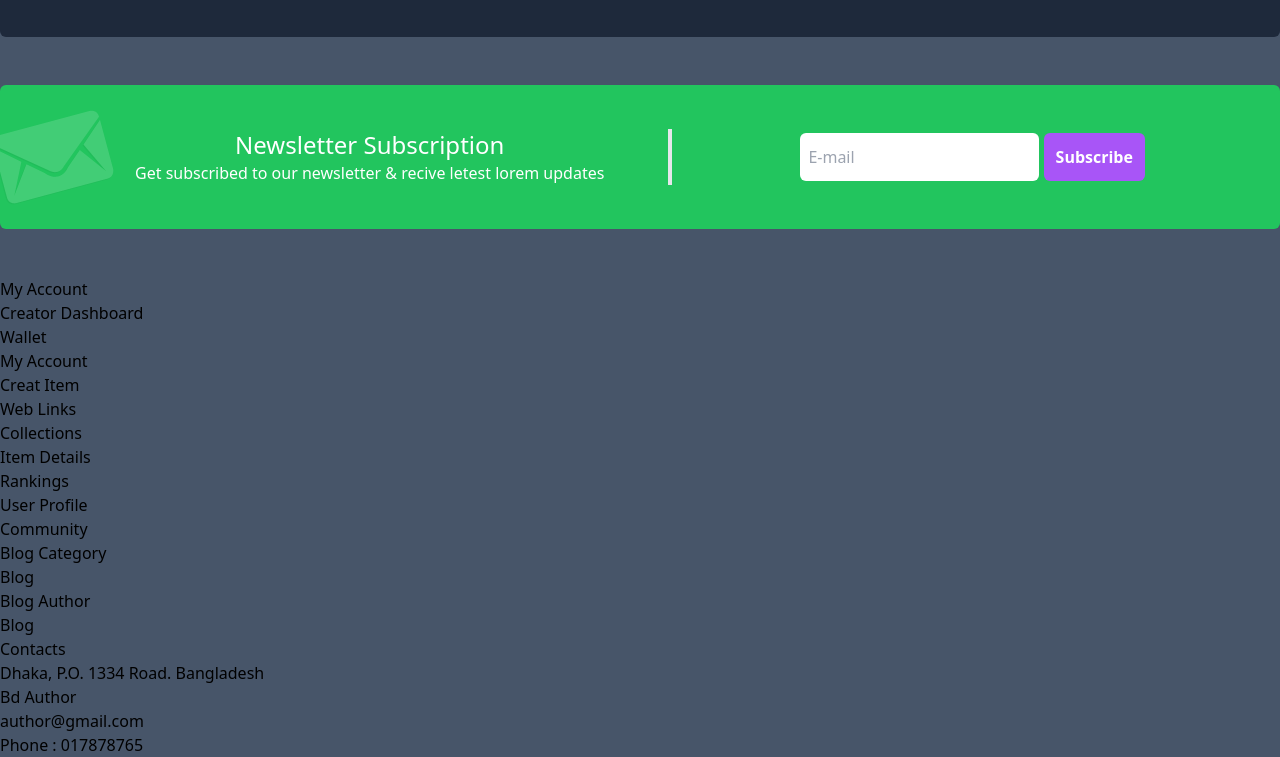
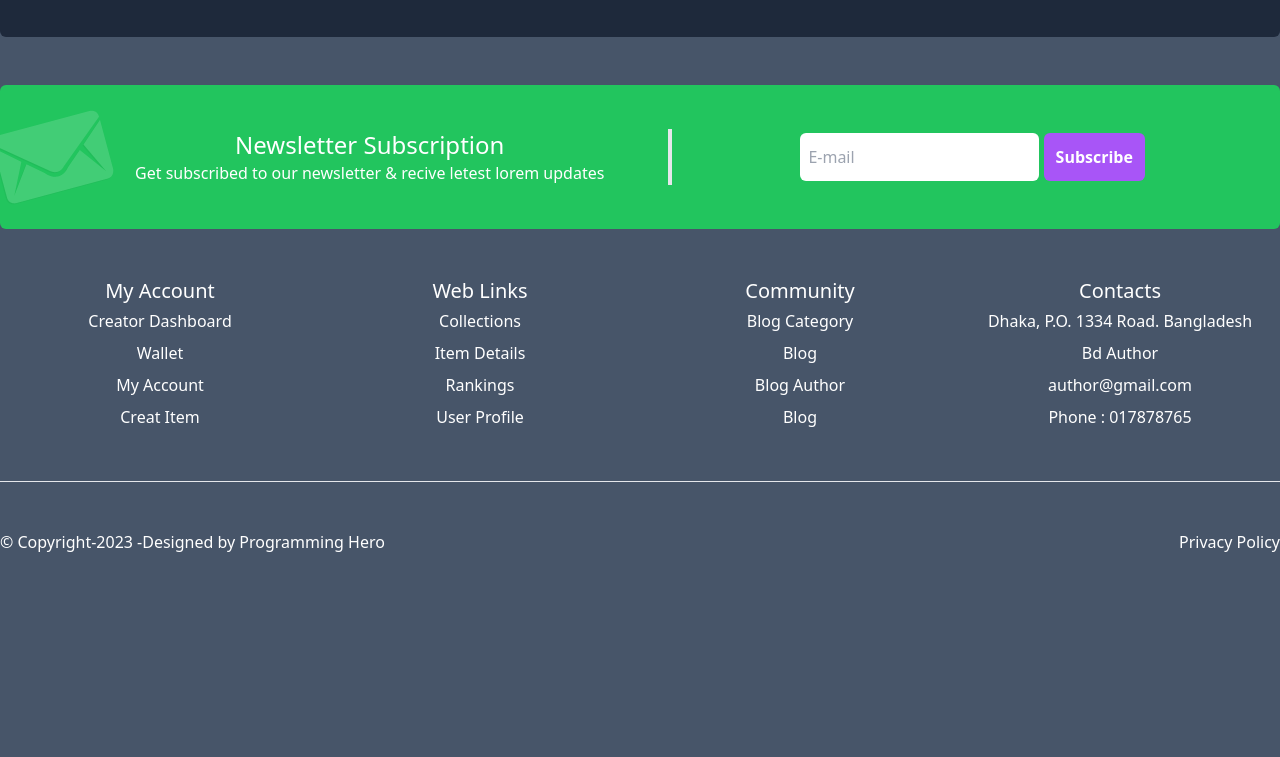
Before and after one commit to liakat23/Project-With-Tailwind, a website built with Vite: page index.html in a window 1280 px wide. Shown: the part 3133-3890 px from the top of the page. After the commit the page ends 3707 px from the top, so only its background shows below. Built offline with nearby package versions, Linux system fonts and the light colour scheme.

Commit message:
Complete

```diff
--- a/index.html
+++ b/index.html
@@ -228,40 +228,48 @@
 
 
 <!-- Section 6 Area Start -->
-<section>
-    <div>
-        <div>
-            <h2>My Account</h2>
+<footer class="my-12 mb-10">
+    <div class="grid  sm:grid-cols-4 text-white justify-center items-center text-center">
+        <div class="leading-8">
+            <h2 class="text-xl">My Account</h2>
             <h2>Creator Dashboard</h2>
             <h2>Wallet</h2>
             <h2>My Account</h2>
             <h2>Creat Item</h2>
         </div>
-        <div>
-            <h2>Web Links</h2>
+        <div class="leading-8">
+            <h2 class="text-xl">Web Links</h2>
             <h2>Collections</h2>
             <h2>Item Details</h2>
             <h2>Rankings</h2>
             <h2>User Profile</h2>
         </div>
-        <div>
-            <h2>Community</h2>
+        <div class="leading-8">
+            <h2 class="text-xl">Community</h2>
             <h2>Blog Category</h2>
             <h2>Blog</h2>
             <h2>Blog Author</h2>
             <h2>Blog</h2>
         </div>
-        <div>
-            <h2>Contacts</h2>
+        <div class="leading-8">
+            <h2 class="text-xl">Contacts</h2>
             <h2>Dhaka, P.O. 1334 Road. Bangladesh</h2>
             <h2>Bd Author</h2>
             <h2>author@gmail.com</h2>
             <h2>Phone : 017878765</h2>
         </div>
     </div>
-</section>
+</footer>
 <!-- Section 5 Area End -->
-
+<hr class="my-12">
+<div class="flex justify-between text-white my-5">
+    <div>
+        <p>© Copyright-2023 -Designed by Programming Hero</p>
+    </div>
+    <div>
+        <p><a href="">Privacy Policy</a></p>
+    </div>
+</div>
 </main>
 <!-- Main Area End -->
 </body>
```
